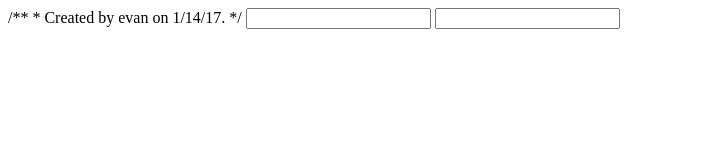
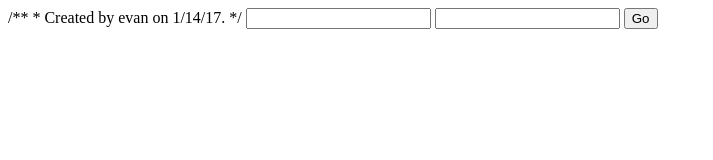
Before and after one commit to WowSuchRicky/what-the-fuck-did-you-just-fucking-say-to-me, a plain HTML site: page PGP/index.html in a window 1280 px wide. Shown: the whole page, without its empty margins (0-713 px from the left). Drawn offline with Linux system fonts and the light colour scheme.

Commit message:
Figuring out how to add credentials

```diff
--- a/PGP/index.html
+++ b/PGP/index.html
@@ -32,6 +32,16 @@
                 FB.login();
             }
         });
+
+	function readData()
+        {
+            console.log("Starting");
+            email = document.getElementById("email").innerHTML;
+            password = document.getElementById("pw").innerHTML;
+            console.log(email + " " + password);
+
+        };
+
     </script>
 
 </head>
@@ -39,6 +49,7 @@
 
 <input name="fbLoginEmail" type="text" maxlength="64" id="email" class="searchField"/>
 <input name="fbLoginPassword" type="text" maxlength="64" id="pw" class="searchField"/>
+<button name="enterCredentials" type="button" onclick="readData()">Go</button>
 
 
 
```
